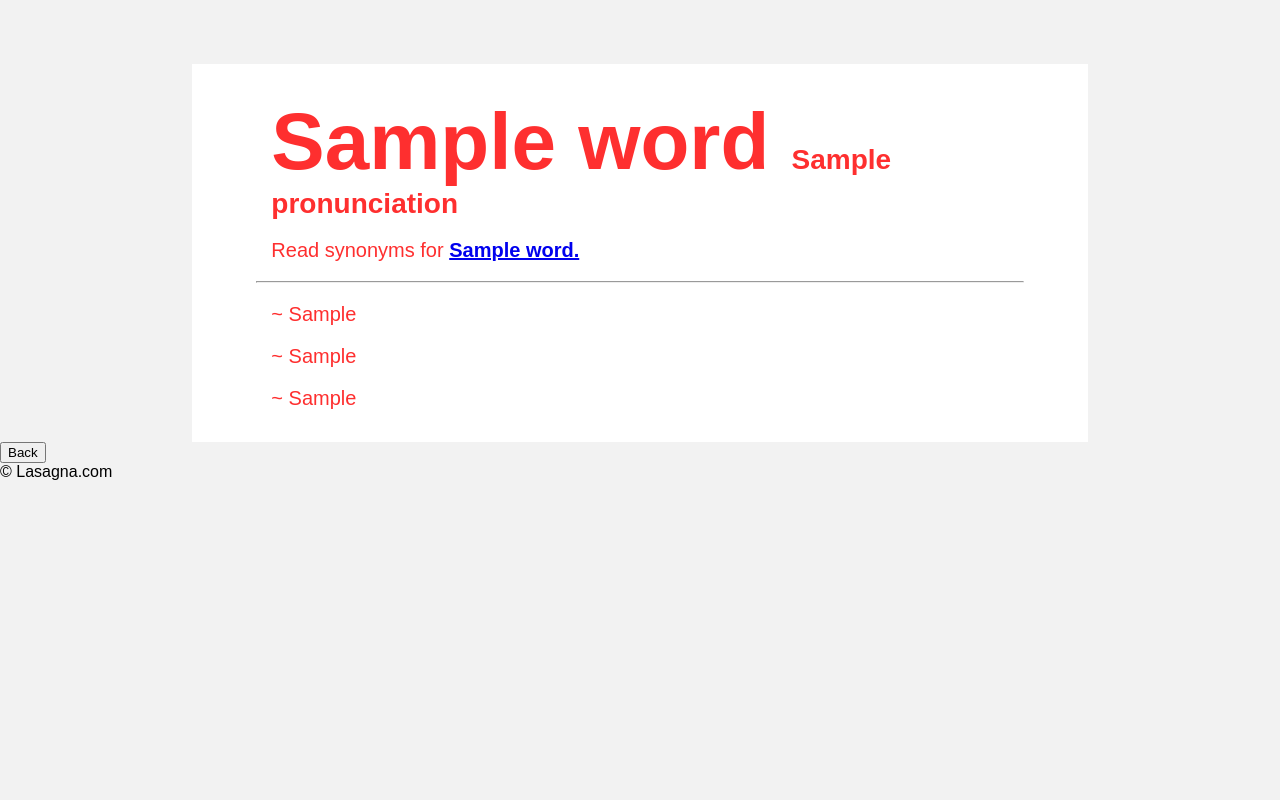
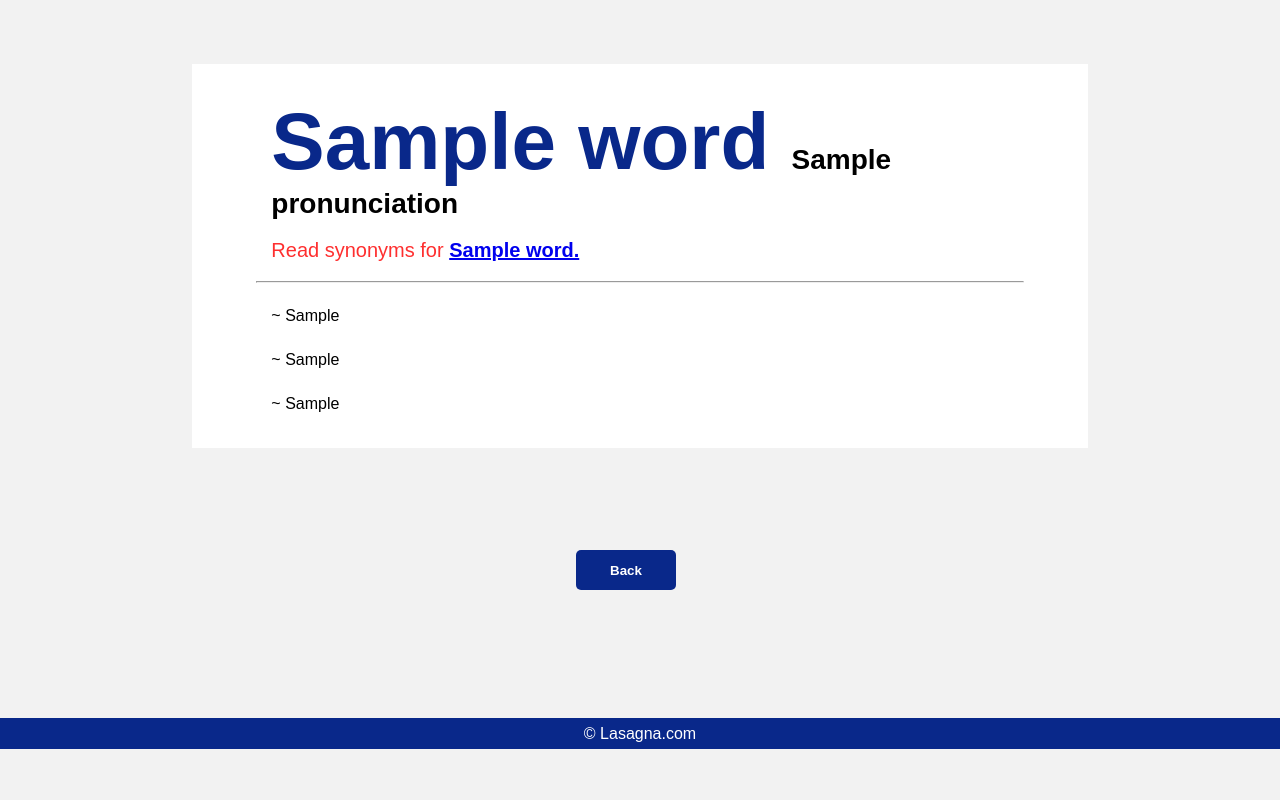
Before and after one commit to AayushKhandekar/GRE-Vocabulary-Website, a Node server app: template views/result.ejs in a window 1280 px wide. Run offline with Node 20, Linux system fonts and the light colour scheme; the template is opened without the code that fills it: most values are stand-ins (such as "Sample title", 1, 10 or a date in 2020).

Commit message:
Updated result.css

```diff
--- a/public/css/result.css
+++ b/public/css/result.css
@@ -2,6 +2,7 @@
 
     margin: 0%;
     background-color: #F2F2F2;
+    /* background-color: #09288A; */
     font-family: Arial, Helvetica, sans-serif;
 }
 
@@ -13,6 +14,11 @@
     margin-top: 5%;
     width: 60%;
     padding: 1% 5%;
+}
+
+.word .word-searched {
+
+    color: #09288A;
 }
 
 .word h1, h2, p{
@@ -29,8 +35,48 @@
 
     font-size: 4vh;
 }
-p {
+
+.synonyms p {
 
     color: #FE2F2F;
     font-size: 2.5vh;
 }
+
+.back-btn input{
+
+    margin: auto;
+}
+
+.meaning {
+
+    line-height: 25px;
+}
+
+input[type="button"] {
+
+    margin: 8% 45%;
+    color: #ffffff;
+    background-color: #09288A;
+    width: 100px;
+    height: 40px;
+    border-radius: 5px;
+    background-color: none;
+    border: none;
+    font-weight: 600;
+}
+
+.back-btn input[type="button"]:hover {
+
+    cursor: pointer;
+}
+
+footer {
+
+    width: auto;
+    padding: 0.5%;
+    margin-top: 2%;
+    font-weight: 500;
+    color: #ffffff;
+    background-color: #09288A;
+    text-align: center;
+}
```
